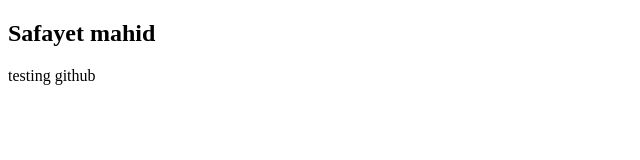
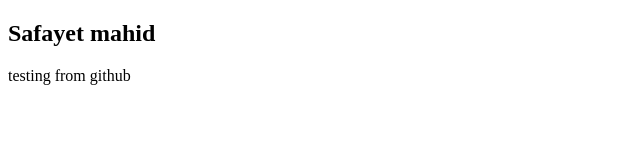
Before and after one commit to safayet-mahid-xponent/test, a plain HTML site: page index.html in a window 1280 px wide. Shown: the full height of the page, 0-640 px from the left. Drawn offline with Linux system fonts and the light colour scheme.

Commit message:
Update index.html

```diff
--- a/index.html
+++ b/index.html
@@ -9,7 +9,7 @@
 <body>
     <div>
         <h2>Safayet mahid</h2>
-        <p>testing github</p>
+        <p>testing  from github</p>
     </div>
 </body>
 </html>
```
